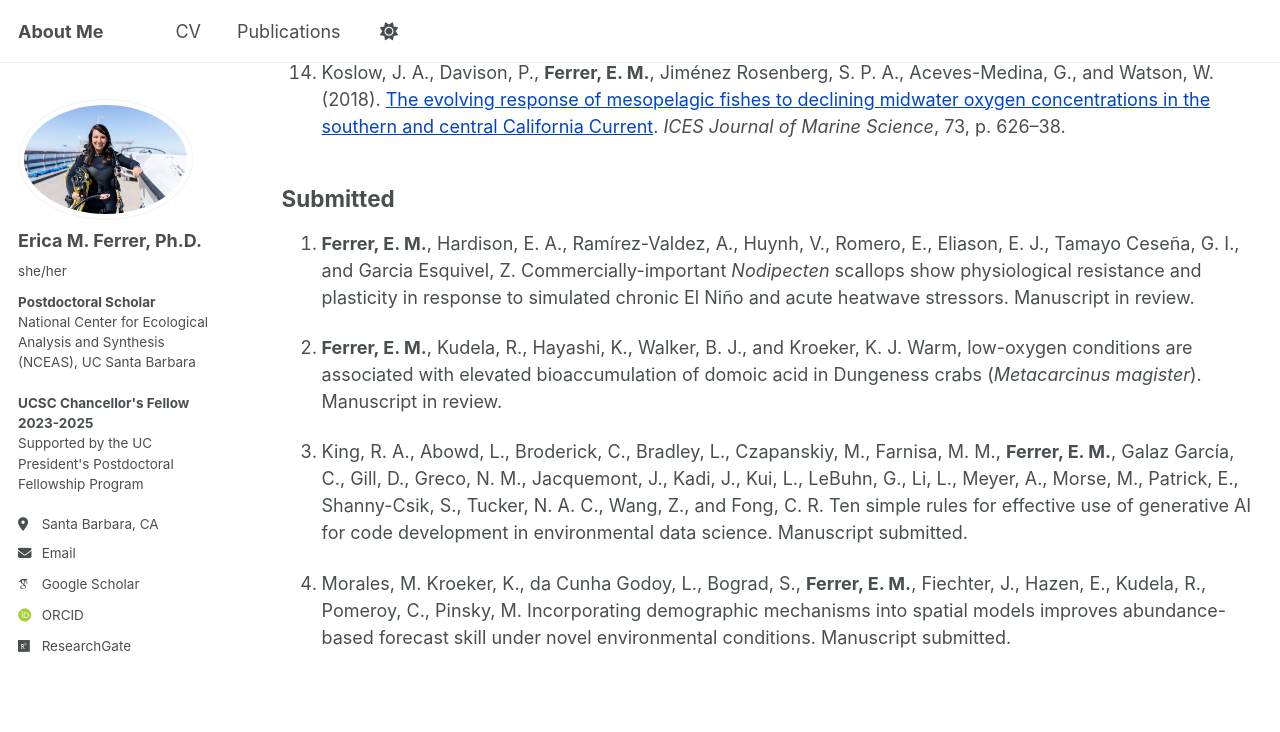
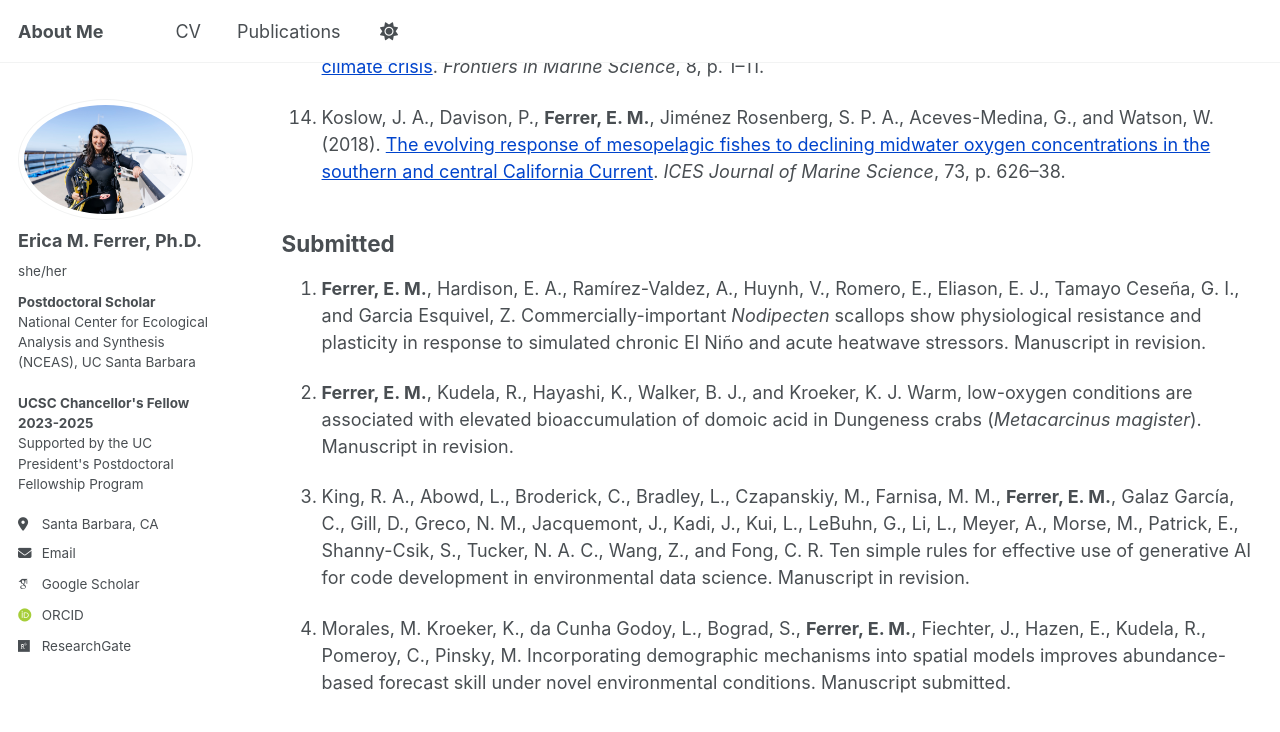
Before and after one commit to emferrer/emferrer.github.io, a Jekyll site: the page built from _pages/publications.md, in a window 1280 px wide and 900 px high, scrolled down 1674 px. Shown: the top 732 px of the window. Built offline with Jekyll 4.4.1, drawn with Linux system fonts in a browser that asks for light colours; some web fonts are replaced; a script that is not in the unit is left out; some of the changed text lies outside the part shown.

Commit message:
Update publications.md

```diff
--- a/_pages/publications.md
+++ b/_pages/publications.md
@@ -47,13 +50,13 @@ If you have any trouble accessing these articles, please contact me and I will b
 ## Submitted
 <div class="publist" markdown="1">
 
-1. <b>Ferrer, E. M.</b>, Hardison, E. A., Ramírez-Valdez, A., Huynh, V., Romero, E., Eliason, E. J., Tamayo Ceseña, G. I., and Garcia Esquivel, Z. Commercially-important <i>Nodipecten</i> scallops show physiological resistance and plasticity in response to simulated chronic El Niño and acute heatwave stressors. Manuscript in review.
+1. <b>Ferrer, E. M.</b>, Hardison, E. A., Ramírez-Valdez, A., Huynh, V., Romero, E., Eliason, E. J., Tamayo Ceseña, G. I., and Garcia Esquivel, Z. Commercially-important <i>Nodipecten</i> scallops show physiological resistance and plasticity in response to simulated chronic El Niño and acute heatwave stressors. Manuscript in revision.
 
 
-2. <b>Ferrer, E. M.</b>, Kudela, R., Hayashi, K., Walker, B. J., and Kroeker, K. J. Warm, low-oxygen conditions are associated with elevated bioaccumulation of domoic acid in Dungeness crabs (<i>Metacarcinus magister</i>). Manuscript in review.
+2. <b>Ferrer, E. M.</b>, Kudela, R., Hayashi, K., Walker, B. J., and Kroeker, K. J. Warm, low-oxygen conditions are associated with elevated bioaccumulation of domoic acid in Dungeness crabs (<i>Metacarcinus magister</i>). Manuscript in revision.
 
 
-3. King, R. A., Abowd, L., Broderick, C., Bradley, L., Czapanskiy, M., Farnisa, M. M., <b>Ferrer, E. M.</b>, Galaz García, C., Gill, D., Greco, N. M., Jacquemont, J., Kadi, J., Kui, L., LeBuhn, G., Li, L., Meyer, A., Morse, M., Patrick, E., Shanny-Csik, S., Tucker, N. A. C., Wang, Z., and Fong, C. R. Ten simple rules for effective use of generative AI for code development in environmental data science. Manuscript submitted.
+3. King, R. A., Abowd, L., Broderick, C., Bradley, L., Czapanskiy, M., Farnisa, M. M., <b>Ferrer, E. M.</b>, Galaz García, C., Gill, D., Greco, N. M., Jacquemont, J., Kadi, J., Kui, L., LeBuhn, G., Li, L., Meyer, A., Morse, M., Patrick, E., Shanny-Csik, S., Tucker, N. A. C., Wang, Z., and Fong, C. R. Ten simple rules for effective use of generative AI for code development in environmental data science. Manuscript in revision.
 
 
 4. Morales, M. Kroeker, K., da Cunha Godoy, L., Bograd, S., <b>Ferrer, E. M.</b>, Fiechter, J., Hazen, E., Kudela, R., Pomeroy, C., Pinsky, M. Incorporating demographic mechanisms into spatial models improves abundance-based forecast skill under novel environmental conditions. Manuscript submitted.
```
Also changed, not shown: other parts of _pages/publications.md (+4 -1 lines).
